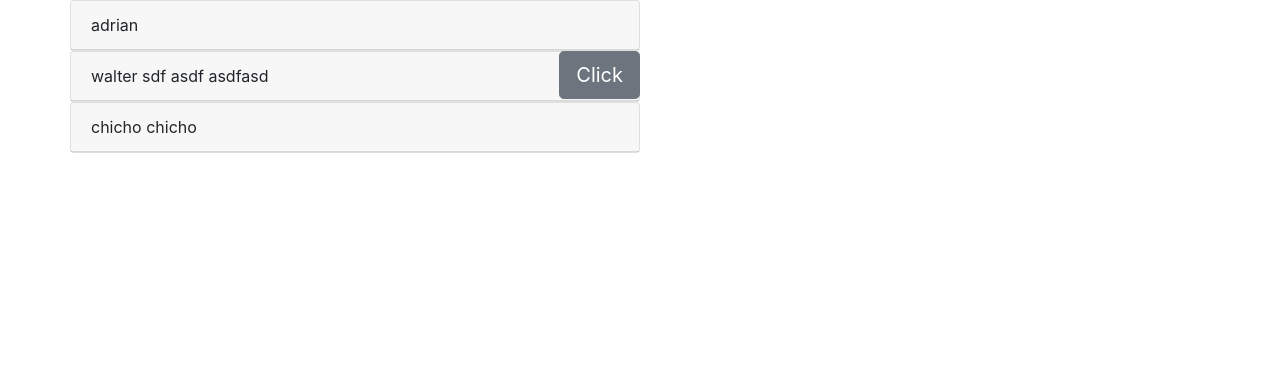
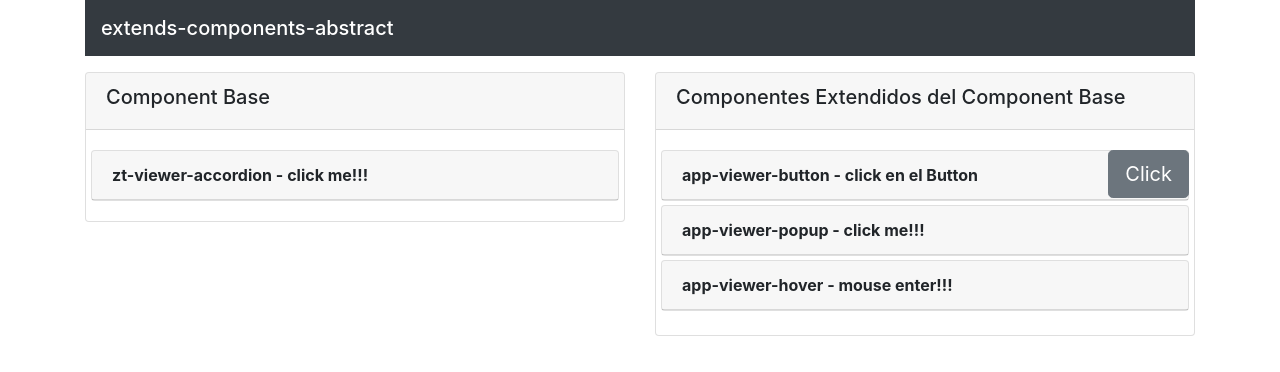
Before and after one commit to AdrianZelada/extends-components-abstract, an Angular app: page / in a window 1280 px wide. Shown: the top 372 px of the page. Built offline with nearby package versions, Linux system fonts and the light colour scheme.

Commit message:
viewer hover

```diff
--- a/src/app/app.component.html
+++ b/src/app/app.component.html
@@ -1,20 +1,51 @@
 <div class="main">
   <div class="container">
     <div class="row">
-      <div class="col-6 p-0">
-        <zt-viewer-accordion [data]="data"></zt-viewer-accordion>
+      <div class="col-12 mb-3">
+        <nav class="navbar navbar-dark bg-dark">
+          <p class="navbar-brand mb-0 h1">{{title}}</p>
+        </nav>
       </div>
-    </div>
+      <div class="col-6">
+        <div class="card">
+          <div class="card-header">
+            <h5>Component Base </h5>
+          </div>
+          <div class="card-body">
+            <div class="row">
+              <div class="col-12 p-0">
+                <zt-viewer-accordion [data]="ztviewer"></zt-viewer-accordion>
+              </div>
+            </div>
+          </div>
+        </div>
+      </div>
 
-    <div class="row">
       <div class="col-6">
-        <app-viewer-button [data]="data1"></app-viewer-button>
-      </div>
-    </div>
+        <div class="card">
+          <div class="card-header">
+            <h5>Componentes Extendidos del Component Base</h5>
+          </div>
+          <div class="card-body">
+            <div class="row mb-1">
+              <div class="col-12">
+                <app-viewer-button [data]="button"></app-viewer-button>
+              </div>
+            </div>
 
-    <div class="row">
-      <div class="col-6 p-0">
-        <app-viewer-popup [data]="data2"></app-viewer-popup>
+            <div class="row mb-1">
+              <div class="col-12 p-0">
+                <app-viewer-popup [data]="popup"></app-viewer-popup>
+              </div>
+            </div>
+
+            <div class="row mb-1">
+              <div class="col-12 p-0">
+                <app-viewer-hover [data]="hover"></app-viewer-hover>
+              </div>
+            </div>
+          </div>
+        </div>
       </div>
     </div>
   </div>
--- a/src/app/app.component.ts
+++ b/src/app/app.component.ts
@@ -7,18 +7,29 @@ import { Component } from '@angular/core';
 })
 export class AppComponent {
   title = 'extends-components-abstract';
-  data = {
-    title: 'adrian',
-    paragraph: "loreasdfas adf asdf asdf asdf asdfasfasd"
+  ztviewer = {
+    title: 'zt-viewer-accordion - click me!!!',
+    paragraph: 'Componente Base .Con la funcionalidad de mostrar una descripcion,' +
+      ' este elemento reacciona por defecto con un click en el titulo',
   };
 
-  data1 = {
-    title: 'walter sdf asdf asdfasd',
-    paragraph: "loreasdfas adf asdf asdf asdf asdfasfasd"
+  button = {
+    title: 'app-viewer-button - click en el Button',
+    paragraph: 'Extiende comportamiento del Componente Base (zt-viewer-accordion) y modifica el flujo' +
+      'de mostrar la información, asiendo que solo al hacer click en el button muestre la información' +
+      'y anula la acción de mostrar la descripción al hacer click en el Título.'
   };
 
-  data2 = {
-    title: 'chicho chicho',
-    paragraph: "aaasfasdfasd asdf asdf asdf asdf asdf asdf"
+  popup = {
+    title: 'app-viewer-popup - click me!!!',
+    paragraph: 'Extiende comportamiento del Componente Base (zt-viewer-accordion) y modifica el flujo' +
+      'de mostrar la información, asiendo en el Título muestra la información en un alert.'
+  };
+
+  hover = {
+    title: 'app-viewer-hover - mouse enter!!!',
+    paragraph: 'Extiende comportamiento del Componente Base (zt-viewer-accordion) y modifica el flujo' +
+      'de mostrar la información, cuando el mouse se encuentra sobre este componente se mostrara la ' +
+      'descripción y cuando el mouse sale del componente la descripción se ocultara.'
   };
 }
--- a/src/app/app.module.ts
+++ b/src/app/app.module.ts
@@ -5,12 +5,14 @@ import { AppComponent } from './app.component';
 import {ViewerDataModule} from './viewer-data/viewer-data.module';
 import { ViewerPopupComponent } from './viewer-popup/viewer-popup.component';
 import { ViewerButtonComponent } from './viewer-button/viewer-button.component';
+import { ViewerHoverComponent } from './viewer-hover/viewer-hover.component';
 
 @NgModule({
   declarations: [
     AppComponent,
     ViewerPopupComponent,
-    ViewerButtonComponent
+    ViewerButtonComponent,
+    ViewerHoverComponent
   ],
   imports: [
     BrowserModule,
--- a/src/app/viewer-data/domains/viewer-accordion.abstract.ts
+++ b/src/app/viewer-data/domains/viewer-accordion.abstract.ts
@@ -24,8 +24,6 @@ export abstract class ViewerAccordionAbstract implements ViewerInterface{
 
 
 export interface ViewerInterface {
-  // @Output() click
-  // openEvent: BehaviorSubject<any>;
   openEvent$: Observable<any>;
   openBlock(): void;
   closeBlock(): void;
--- a/src/app/viewer-data/viewer-accordion/viewer-accordion.component.html
+++ b/src/app/viewer-data/viewer-accordion/viewer-accordion.component.html
@@ -1,11 +1,8 @@
-<!--<div>-->
-  <!--<div (click)="clickItem()">{{data.title}}</div>-->
-  <!--<div class="container-paragraph" *ngIf="showContent$ | async">-->
-    <!--<p>{{data.paragraph}}</p>-->
-  <!--</div>-->
-<!--</div>-->
+
 <div class="card">
-  <div class="card-header" (click)="clickItem()">{{data.title}}</div>
+  <div class="card-header" (click)="clickItem()">
+    <b>{{data.title}}</b>
+  </div>
   <div class="card-body" *ngIf="showContent$ | async">
     <p class="card-text">{{data.paragraph}}</p>
   </div>
--- /dev/null
+++ b/src/app/viewer-hover/viewer-hover.component.html
@@ -0,0 +1,5 @@
+<div class="row">
+  <div class="col-12 ">
+    <zt-viewer-accordion [data]="data"></zt-viewer-accordion>
+  </div>
+</div>
--- /dev/null
+++ b/src/app/viewer-hover/viewer-hover.component.ts
@@ -0,0 +1,37 @@
+import {Component, forwardRef, HostListener, Input, OnInit} from '@angular/core';
+import {ViewerAccordionAbstract} from '../viewer-data/domains/viewer-accordion.abstract';
+
+@Component({
+  selector: 'app-viewer-hover',
+  templateUrl: './viewer-hover.component.html',
+  styleUrls: ['./viewer-hover.component.scss'],
+  viewProviders: [
+    {
+      provide: ViewerAccordionAbstract,
+      useExisting: forwardRef(() => ViewerHoverComponent)
+    }
+  ]
+})
+export class ViewerHoverComponent extends ViewerAccordionAbstract implements OnInit {
+  @Input() data: any = {};
+  @HostListener('mouseenter', ['$event.target'])
+  onEnter() {
+    this.openBlock();
+  }
+  @HostListener('mouseleave', ['$event.target'])
+  onLeave() {
+    this.closeBlock();
+  }
+
+  constructor() {
+    super();
+  }
+
+  ngOnInit() {
+  }
+
+  validOpen() {
+    return false;
+  }
+
+}
--- a/src/app/viewer-popup/viewer-popup.component.ts
+++ b/src/app/viewer-popup/viewer-popup.component.ts
@@ -27,7 +27,7 @@ export class ViewerPopupComponent extends ViewerAccordionAbstract implements OnI
   }
 
   deferClick() {
-    alert(this.data.title);
+    alert(this.data.paragraph);
   }
 
 }
```
Also changed, not shown: src/app/viewer-hover/viewer-hover.component.scss (added), 1 other file (tests, documents, lock files or other folders).
